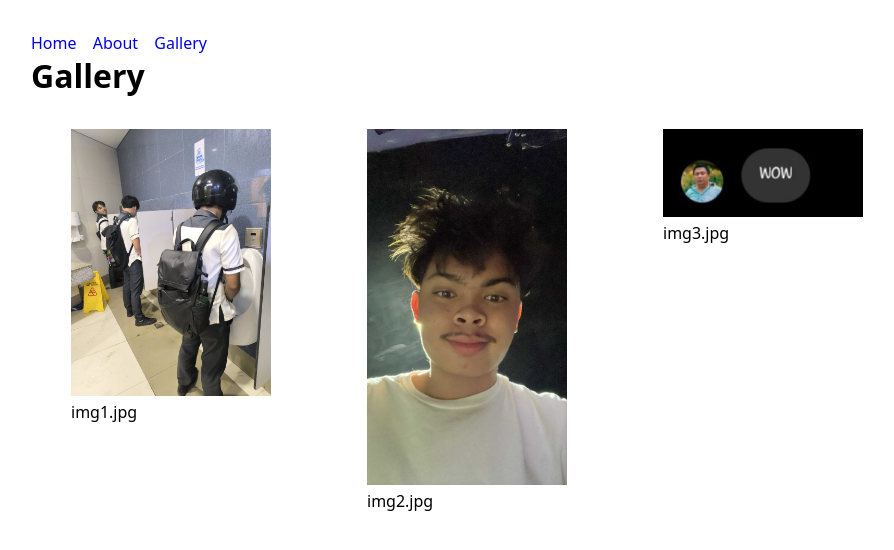
After one commit to B4skervill3/it373-week2, a Django app: page /gallery/ in a window 1280 px wide. The commit adds this page. Shown: the top 550 px of the page, without its empty margins (1-895 px from the left). Run offline with Django 5.2, Linux system fonts and the light colour scheme.

Commit message:
Added gallery.html with static pictures

```diff
--- a/pages/templates/base.html
+++ b/pages/templates/base.html
@@ -11,6 +11,7 @@
     <nav>
         <a href="{% url 'home' %}">Home</a>
         <a href="{% url 'about' %}">About</a>
+        <a href="{% url 'gallery' %}">Gallery</a>
     </nav>
     <main>
         {% block content %}{% endblock content %}
--- /dev/null
+++ b/pages/templates/gallery.html
@@ -0,0 +1,15 @@
+{% extends "base.html" %}
+{% block title %}Gallery{% endblock title %}
+{% block content %}
+    {% load static %}
+    <h1>Gallery</h1>
+    <div style="display:flex;gap:1rem;flex-wrap:wrap;">
+        {% for img in images %}
+        <figure>
+            <img src="{% static 'img/' %}{{ img }}" alt="{{ img }}" width="200">
+            <figcaption>{{ img }}</figcaption>
+        </figure>
+        {% endfor %}
+    </div>
+
+{% endblock content %}
--- a/pages/urls.py
+++ b/pages/urls.py
@@ -5,4 +5,5 @@ urlpatterns = [
     path('', views.home, name='home'),
     path('about/', views.about, name='about'),
     path('hello/<str:name>/', views.hello, name='hello'),
+    path('gallery/', views.gallery, name='gallery'),
 ]
--- a/pages/views.py
+++ b/pages/views.py
@@ -16,3 +16,8 @@ def about(request):
 
 def hello(request, name):
     return render(request, 'hello.html', {'name': name})
+
+def gallery(request):
+    # assume images placed in pages/static/img/
+    images = ['img1.jpg', 'img2.jpg', 'img3.jpg']
+    return render(request, 'gallery.html', {'images': images})
```
Also changed, not shown: pages/static/img/img1.jpg (added), pages/static/img/img2.jpg (added), pages/static/img/img3.jpg (added).
